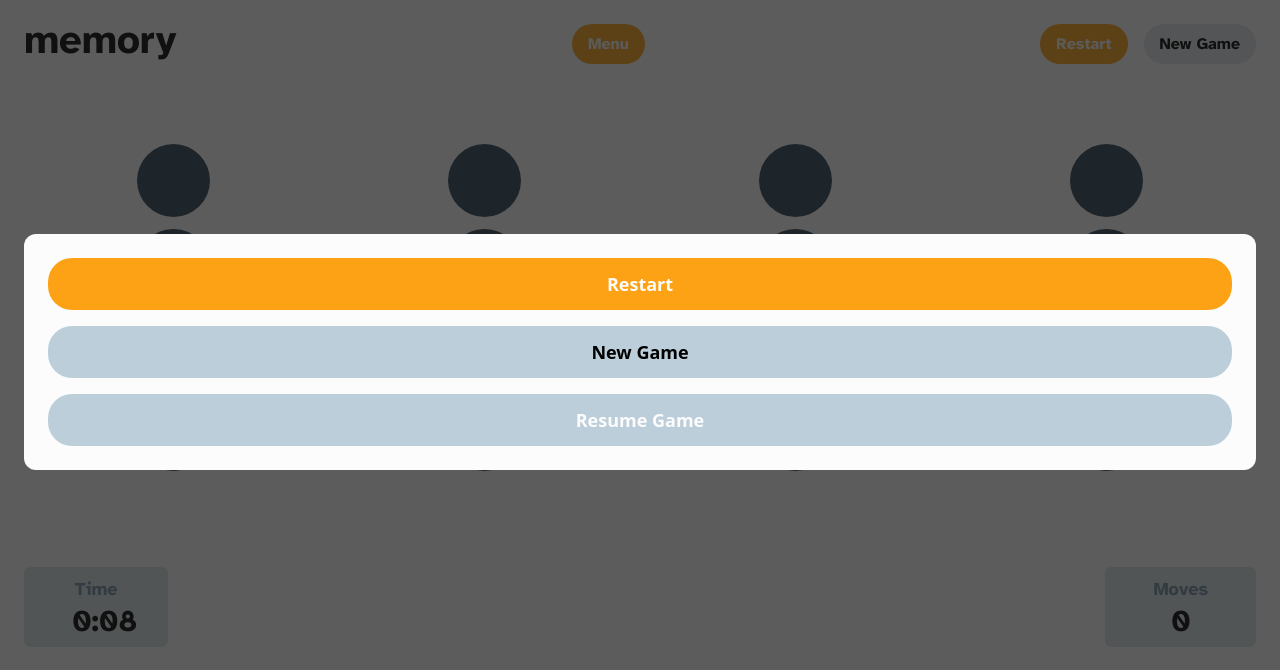
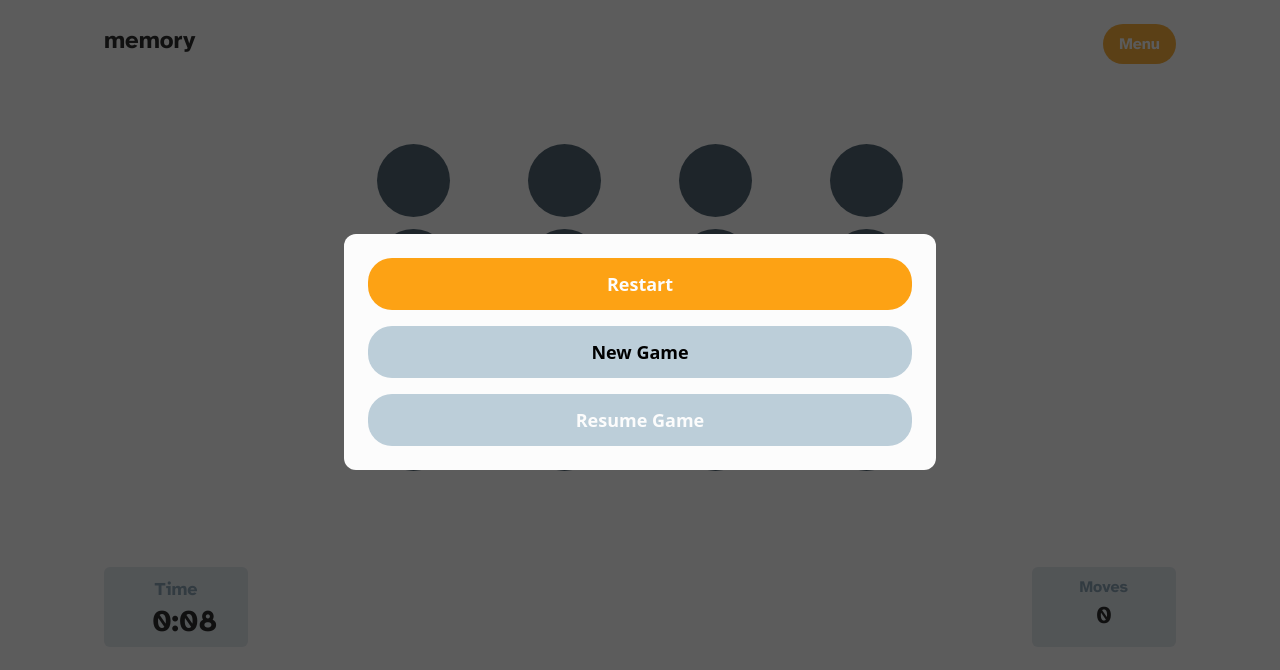
Before and after one commit to dlkokhta/memory-game, a React (Vite) app: page /game in a window 1280 px wide. Both pictures are taken after a click on the button "Menu". Shown: the top 670 px of the page. Built offline with nearby package versions, Linux system fonts and the light colour scheme.

Commit message:
fix Game page responsive

```diff
--- a/src/components/GamePage.tsx
+++ b/src/components/GamePage.tsx
@@ -240,8 +240,8 @@ const GamePage = () => {
   return (
     <div className="p-6 relative ">
       {/**menu */}
-      <div className="flex justify-between font-atkinsonHyperlegible mb-20 ">
-        <h1 className="font-bold text-2xl lg:text-[40px]">memory</h1>
+      <div className="flex justify-between font-atkinsonHyperlegible mb-20 lg:px-20">
+        <h1 className="font-bold text-2xl ">memory</h1>
         <button
           onClick={menuClickHandler}
           className="bg-orange  font-bold text-base text-white py-2 px-4 rounded-3xl "
@@ -249,7 +249,7 @@ const GamePage = () => {
           Menu
         </button>
 
-        <div className="gap-4 hidden lg:flex">
+        <div className="gap-4 hidden ">
           <button
             onClick={restartButtonClickHandler2}
             className="bg-orange  font-bold text-base text-white py-2 px-4 rounded-3xl "
@@ -269,8 +269,8 @@ const GamePage = () => {
         <div
           className={
             selectGridSize
-              ? "grid grid-cols-4 grid-rows-4 text-center gap-[12.30px] mb-24 justify-items-center"
-              : "grid grid-cols-6 grid-rows-6 text-center gap-[9.12px] mb-24 justify-items-center "
+              ? "grid grid-cols-4 grid-rows-4 text-center gap-[12.30px] mb-24 justify-items-center md:px-28 lg:px-60 xl:px-80"
+              : "grid grid-cols-6 grid-rows-6 text-center gap-[9.12px] mb-24 justify-items-center md:px-28 lg:px-60 xl:px-80"
           }
         >
           {randomNumbers.map((num, index) => (
@@ -327,12 +327,12 @@ const GamePage = () => {
               <h1
                 className={` ${
                   i === currentPlayerIndex ? "text-white" : "text-grey"
-                } lg:text-base`}
+                } `}
               >
                 {windowWidth > 760 ? `Player${i + 1}` : `P${i + 1}`}
               </h1>
               <div
-                className={`text-2xl w-12 lg:flex ${
+                className={`text-2xl w-12  ${
                   i === currentPlayerIndex ? "text-white" : "text-black"
                 }`}
               >
@@ -351,14 +351,14 @@ const GamePage = () => {
           ))}
         </div>
       ) : (
-        <div className="flex gap-6 justify-between font-atkinsonHyperlegible ">
+        <div className="flex gap-6 justify-between font-atkinsonHyperlegible lg:px-20">
           <div className="py-2 px-12 bg-lightGrey2 text-center rounded-md ">
             <h1 className="text-grey lg:text-lg">Time</h1>
             <div className="text-2xl w-12 lg:text-3xl ">{formattedTime}</div>
           </div>
           <div className="py-2 px-12 bg-lightGrey2 text-center rounded-md ">
-            <h1 className="text-grey lg:text-lg">Moves</h1>
-            <div className="text-2xl lg:text-3xl">{count}</div>
+            <h1 className="text-grey ">Moves</h1>
+            <div className="text-2xl l">{count}</div>
           </div>
         </div>
       )}
@@ -383,10 +383,10 @@ const GamePage = () => {
       )}
       {/**menu */}
       {!menuIsVisible && (
-        <div className="top-0 left-0 right-0 w-full h-full pt-[210px] fixed bg-[#181818] bg-opacity-70  ">
-          <div className="absolute z-20 left-0 right-0 ">
+        <div className="top-0 left-0 right-0 w-full h-full pt-[210px] fixed bg-[#181818] bg-opacity-70 ">
+          <div className="absolute z-20 left-0 right-0 sm:px-20 md:px-28 lg:px-60 xl:px-80">
             <div className="  p-6 ">
-              <div className="flex flex-col gap-4 p-6 bg-white rounded-xl">
+              <div className="flex flex-col gap-4 p-6 bg-white rounded-xl ">
                 <button
                   onClick={restartButtonClickHandler}
                   className="bg-orange hover:bg-hoverOrange  font-bold text-lg text-white pt-3 px-[107px] pb-3 rounded-3xl"
```
